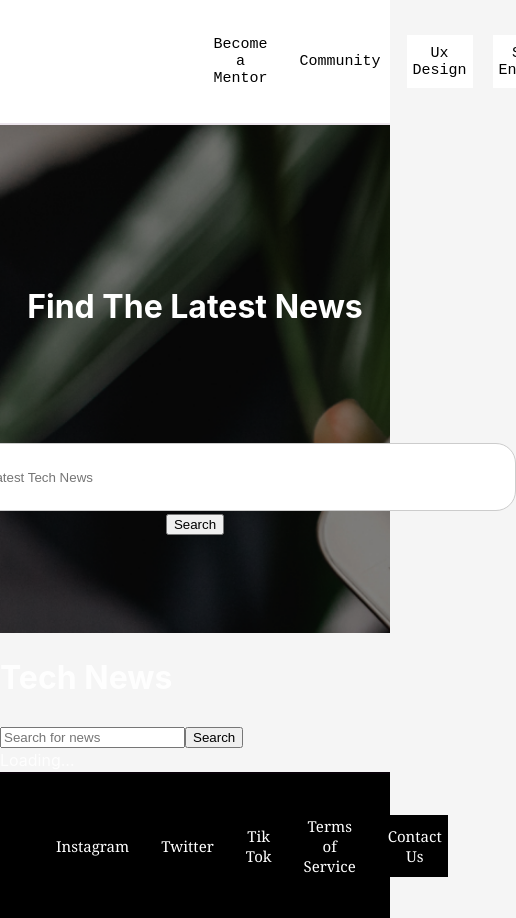
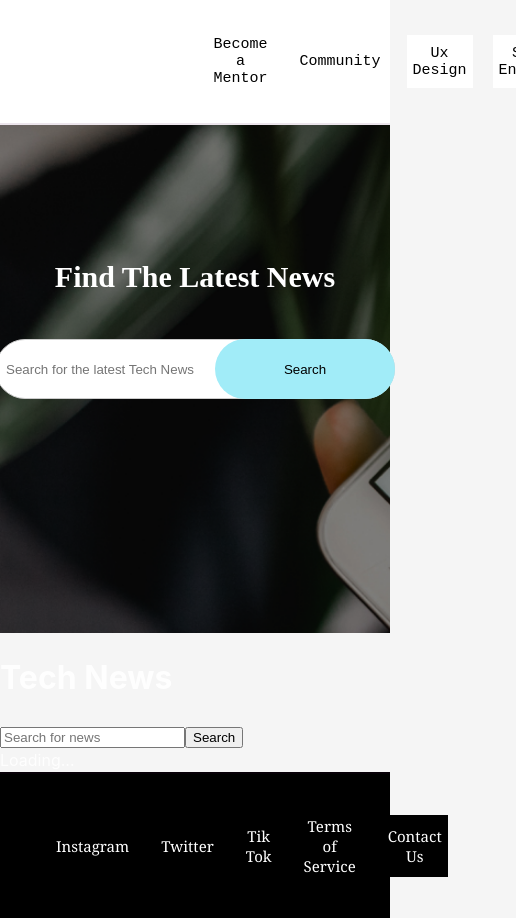
Before and after one commit to ImaniW96/se_final_project_frontend, a React (Vite) app in the folder Digital_Fusion/: page /technews in a window 390 px wide. Shown: the whole page, 516 px wide, since content can reach past the window. Built offline with nearby package versions, Linux system fonts and the light colour scheme.

Commit message:
Technews css update

```diff
--- a/Digital_Fusion/src/components/Technews/Technews.css
+++ b/Digital_Fusion/src/components/Technews/Technews.css
@@ -1,21 +1,3 @@
-/* .tech__header {
-  background-image: url("../../assets/technews.png");
-  width: 100%;
-  height: 75vh;
-  background-size: cover;
-  background-position: center;
-  background-repeat: no-repeat;
-}
-.tech__header_text {
-  font-size: 50px;
-  color: #fff;
-  display: flex;
-  position: relative;
-  justify-content: center;
-  padding: 100px;
-  text-align: center;
-  top: 30%;
-} */
 .tech__header {
   position: relative;
   background-image: url("../../assets/technews.png");
@@ -30,21 +12,62 @@
 }
 
 .tech__header_text {
-  color: white;
+  color: #fff;
   z-index: 2;
-  margin-bottom: 40px; /* Adjust this for spacing */
+  margin-bottom: 40px;
+  font-size: 50px;
+  font-family: " Roboto Slab", Times New Roman, Times, serif;
 }
 
 .tech__searchbar {
-  position: absolute;
-  z-index: 2;
-  top: 70%;
+  position: relative;
+  display: flex;
 }
 
 .tech__searchbar_input {
-  padding-left: 30px;
-  width: 608px;
-  height: 64px;
+  height: 60px;
+  width: 600px;
+  padding: 10px 40px 10px 30px;
+  box-sizing: border-box;
   border: 1px solid #ccc;
-  border-radius: 20px;
+  border-radius: 30px;
 }
+
+.tech__searchbar_button {
+  position: absolute;
+  right: 0%;
+  top: 50%;
+  transform: translateY(-50%);
+  border: none;
+  background-color: #a1ecf8;
+  color: #000;
+  padding: 0;
+  border-radius: 50px;
+  cursor: pointer;
+  width: 30%;
+  height: 100%;
+}
+
+.tech__searchbar_button:hover {
+  background-color: #000;
+  color: #fff;
+}
+@media (max-width: 800px) {
+  .tech__header_text {
+    font-size: 30px;
+  }
+
+  .tech__searchbar_input {
+    width: 400px;
+    padding: 10px;
+  }
+
+  .tech__searchbar {
+    flex-direction: column;
+    align-items: center;
+  }
+
+  .tech__searchbar_button {
+    width: 45%;
+  }
+}
```
